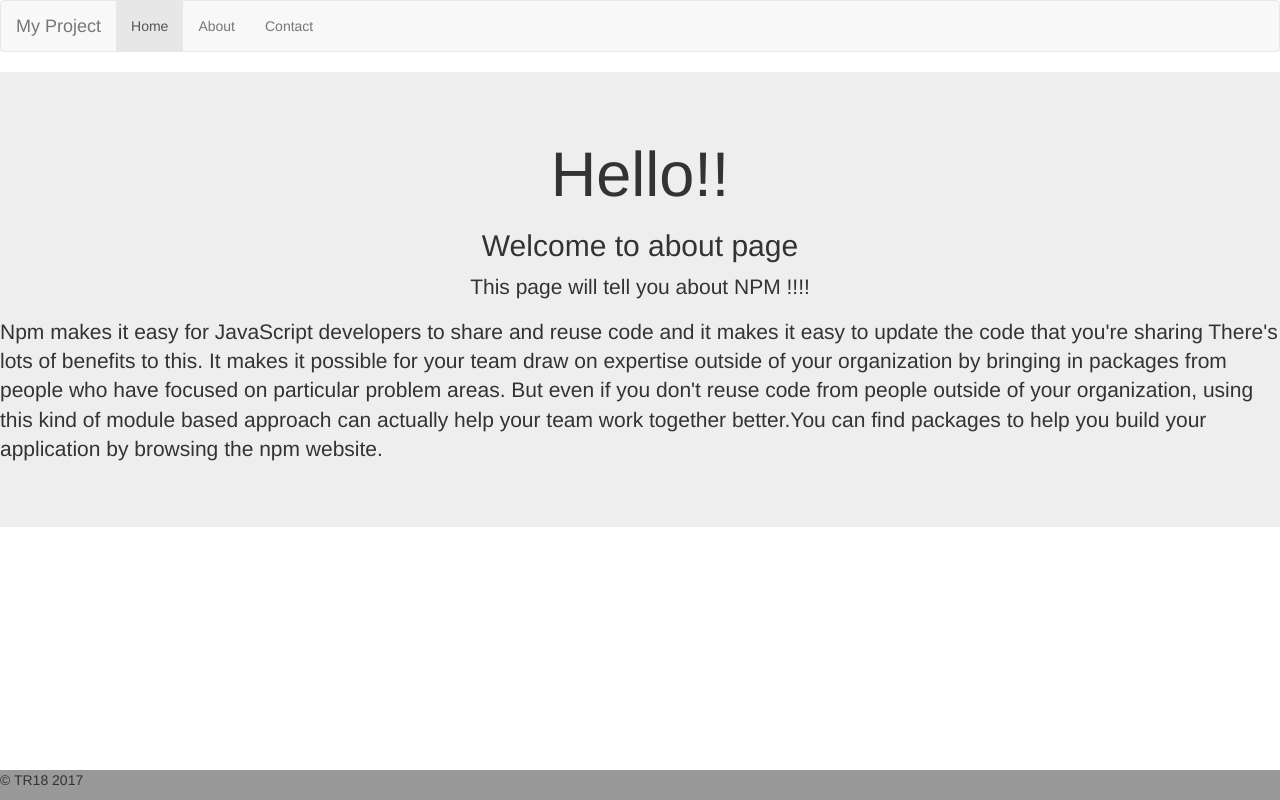
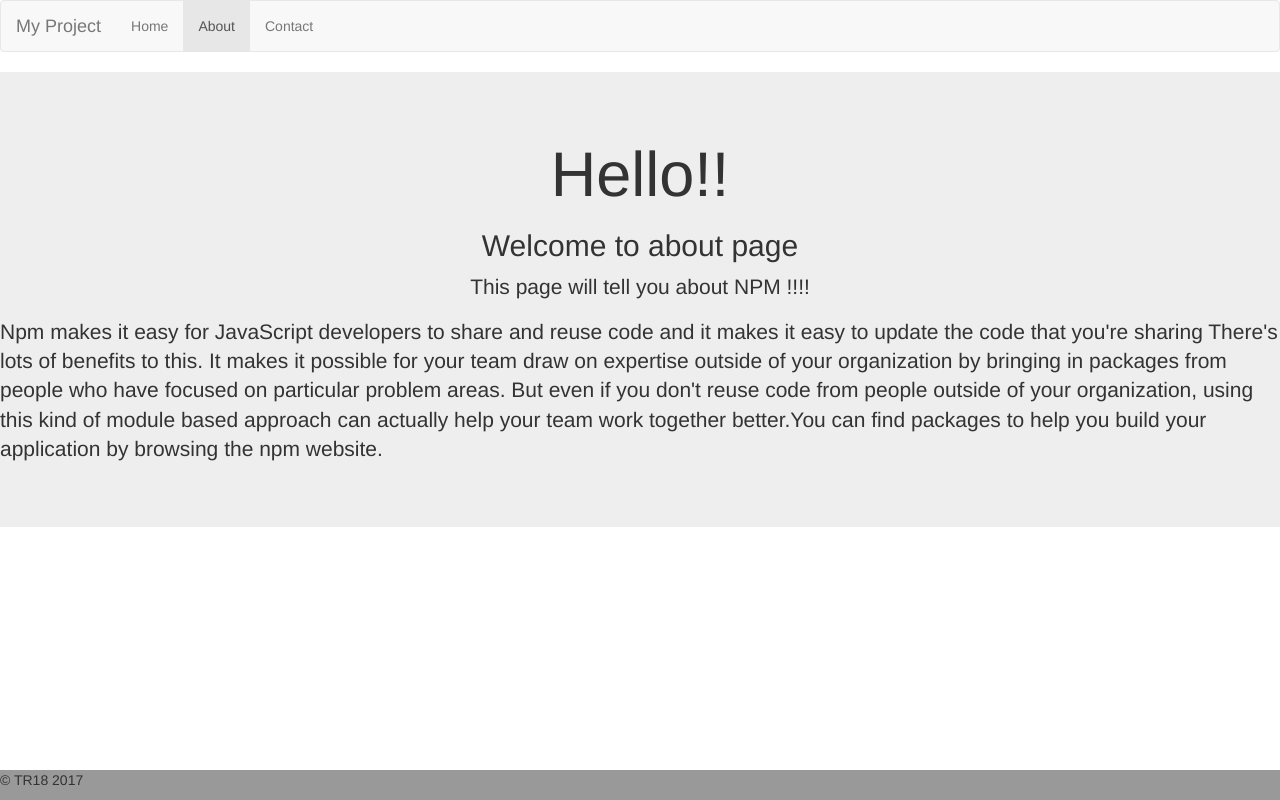
Before and after one commit to Sonali9Bhat/NPM, a website: page about.html in a window 1280 px wide. Drawn offline with nearby package versions, Linux system fonts and the light colour scheme.

Commit message:
changes made in contact and about html pages

```diff
--- a/about.html
+++ b/about.html
@@ -36,8 +36,8 @@
       <a class="navbar-brand" href="#">My Project</a>
     </div>
     <ul class="nav navbar-nav">
-      <li class="active"><a href="index.html">Home</a></li>
-      <li><a href="#">About</a></li>
+      <li ><a href="index.html">Home</a></li>
+      <li class="active"><a href="#">About</a></li>
       <li><a href="Contact_us.html">Contact</a></li>
 
     </ul>
```
Also changed, not shown: Contact_us.html (+6 -4 lines).
